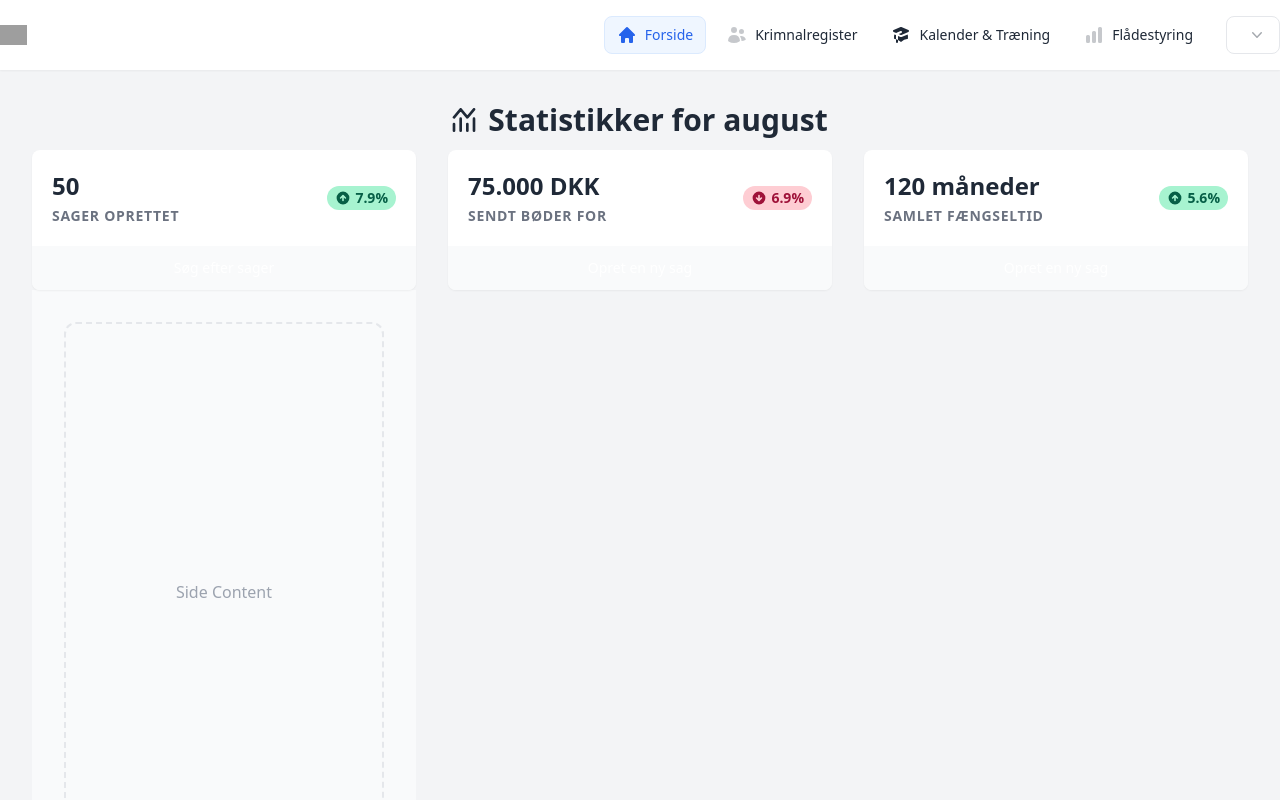
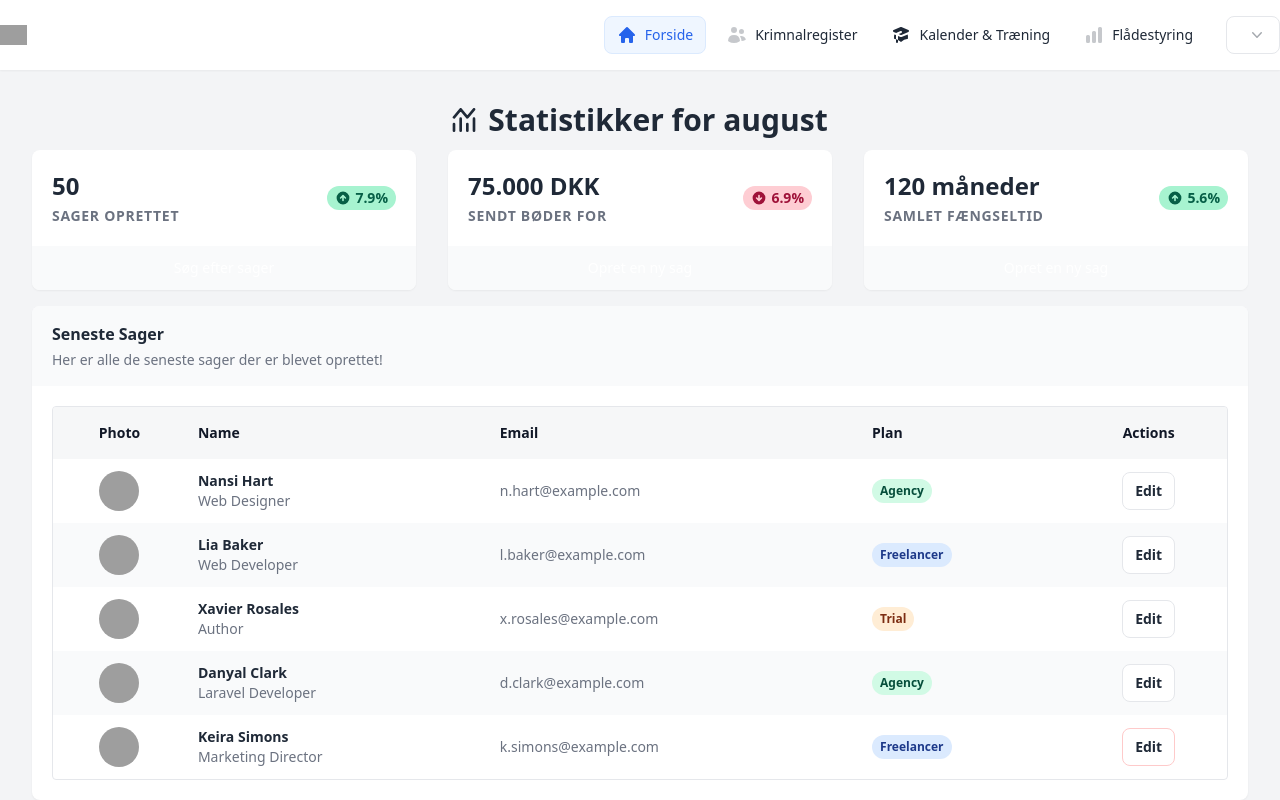
Before and after one commit to ValdemarLarsen/tablet, a Next.js app: page /forside in a window 1280 px wide. Shown: the top 800 px of the page. Built offline with nearby package versions, Linux system fonts and the light colour scheme; grey boxes are pictures that could not be loaded.

Commit message:
Update Navbar.tsx

```diff
--- a/pages/comp/Navbar.tsx
+++ b/pages/comp/Navbar.tsx
@@ -153,7 +153,7 @@ export default function Navbar() {
         {/* END Page Header */}
 
         {/* Page Content */}
-        <main id="page-content" className="flex flex-auto flex-col max-w-full">
+        <main id="page-content" className="max-w-full">
           {/* Page Section */}
           <div className="container xl:max-w-7xl mx-auto p-4 lg:p-8">
             <>
@@ -251,12 +251,6 @@ export default function Navbar() {
               </div>
               {/* END Statistics: Simple with Action */}
             </>
-            <div
-              className={'flex-none lg:flex flex-col w-full lg:w-80 xl:w-96 p-4 lg:p-8 bg-gray-50 dark:bg-gray-800 dark:bg-opacity-25'}
-            >
-              {/* Placeholder */}
-              <div className="flex-auto flex items-center justify-center rounded-xl bg-gray-50 border-2 border-dashed border-gray-200 text-gray-400 py-64 dark:bg-gray-800 dark:border-gray-700">Side Content</div>
-            </div>
             {/* Card Headings: Title with Subtitle */}
 
             <div className="flex flex-col rounded-lg shadow-sm bg-white overflow-hidden dark:text-gray-100 dark:bg-gray-800 mt-4">
```
